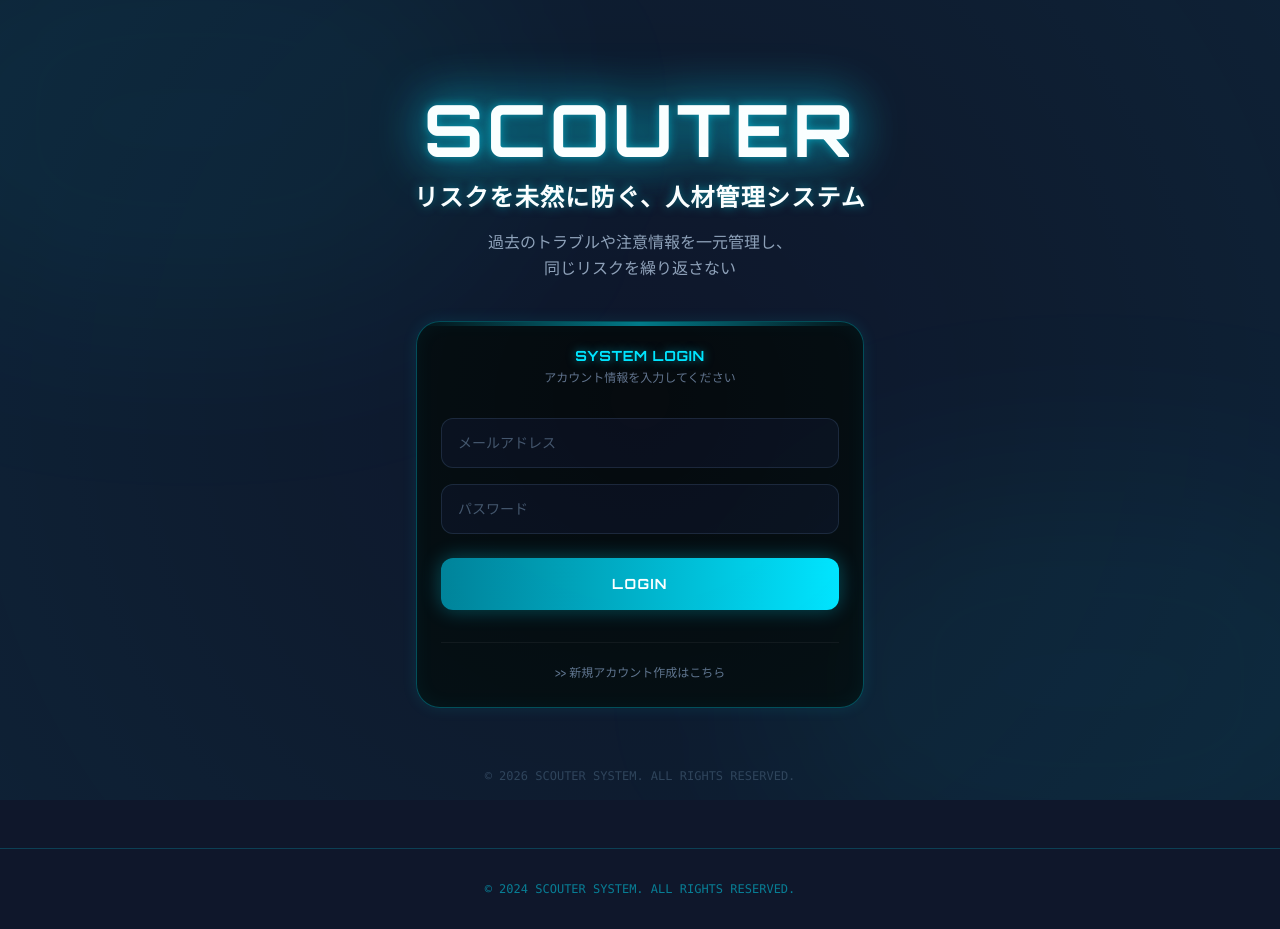
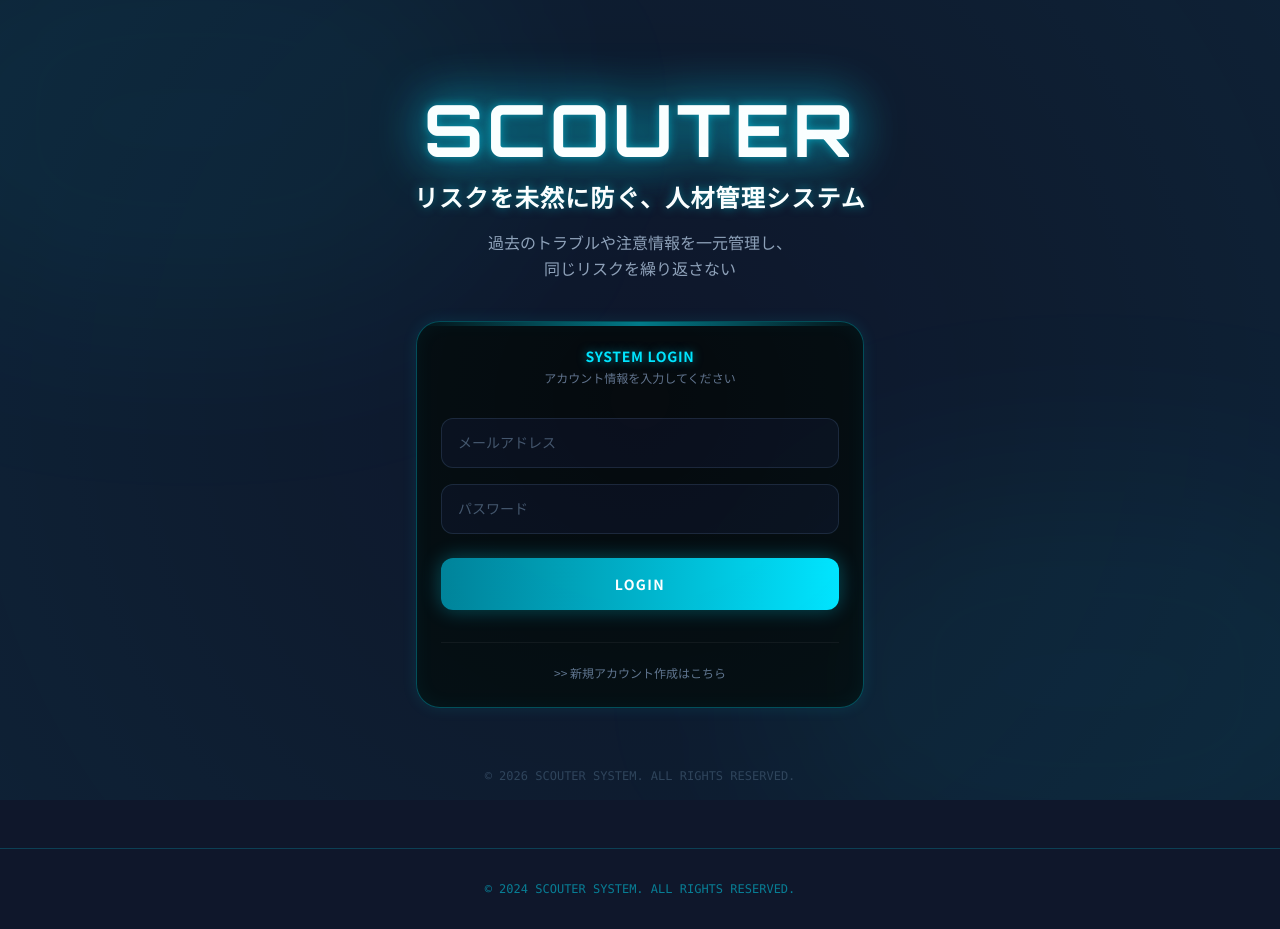
Before and after one commit to CHINOMOTO/blacklist-app, a Next.js app: page / in a window 1280 px wide. Built offline with nearby package versions, Linux system fonts and the light colour scheme; no server answers.

Commit message:
feat(font): switch body font to Noto Sans JP, keep Orbitron for SCOUTER logo

```diff
--- a/app/globals.css
+++ b/app/globals.css
@@ -11,7 +11,12 @@
 /* Base styles */
 body {
   color: var(--color-scouter-green);
-  font-family: var(--font-orbitron), "Zen Kaku Gothic New", sans-serif;
+  font-family: "Noto Sans JP", sans-serif;
+}
+
+/* Orbitron はロゴ・ブランド要素専用 */
+.orbitron {
+  font-family: "Orbitron", sans-serif;
 }
 
 h1,
--- a/app/layout.tsx
+++ b/app/layout.tsx
@@ -1,19 +1,6 @@
 import type { Metadata } from "next";
-import { Geist, Geist_Mono } from "next/font/google";
 import "./globals.css";
 import Navigation from "@/components/Navigation";
-
-const geistSans = Geist({
-  variable: "--font-geist-sans",
-  subsets: ["latin"],
-  weight: ["100", "900"],
-});
-
-const geistMono = Geist_Mono({
-  variable: "--font-geist-mono",
-  subsets: ["latin"],
-  weight: ["100", "900"],
-});
 
 export const metadata: Metadata = {
   title: "SCOUTER - 建設業要注意人物共有システム",
@@ -30,7 +17,7 @@ export default function RootLayout({
       <head>
         <link rel="preconnect" href="https://fonts.googleapis.com" />
         <link rel="preconnect" href="https://fonts.gstatic.com" crossOrigin="anonymous" />
-        <link href="https://fonts.googleapis.com/css2?family=Orbitron:wght@400;500;700;900&family=Zen+Kaku+Gothic+New:wght@300;400;500;700&display=swap" rel="stylesheet" />
+        <link href="https://fonts.googleapis.com/css2?family=Orbitron:wght@400;500;700;900&family=Noto+Sans+JP:wght@300;400;500;700&display=swap" rel="stylesheet" />
       </head>
       <body className="font-sans antialiased bg-slate-900 text-scouter-green overflow-x-hidden min-h-screen selection:bg-scouter-green selection:text-slate-900">
         <div className="fixed inset-0 pointer-events-none z-[100] bg-[radial-gradient(circle_at_center,transparent_0%,rgba(0,229,255,0.05)_100%)]"></div>
--- a/components/Navigation.tsx
+++ b/components/Navigation.tsx
@@ -140,7 +140,7 @@ export default function Navigation() {
             <div className="max-w-7xl mx-auto px-4 sm:px-6 lg:px-8">
                 <div className="flex items-center justify-between h-16">
                     <div className="flex items-center justify-between w-full md:w-auto">
-                        <Link href={session ? "/dashboard" : "/"} className="flex-shrink-0 flex items-center gap-2 font-bold text-xl text-[#00e5ff] group tracking-widest uppercase" onClick={() => setIsMobileMenuOpen(false)}>
+                        <Link href={session ? "/dashboard" : "/"} className="flex-shrink-0 flex items-center gap-2 font-bold text-xl text-[#00e5ff] group tracking-widest uppercase orbitron" onClick={() => setIsMobileMenuOpen(false)}>
                             <span className="text-2xl group-hover:rotate-45 transition-transform duration-300">⌖</span>
                             <span className="drop-shadow-[0_0_5px_rgba(0,255,65,0.8)]">SCOUTER</span>
                         </Link>
```
